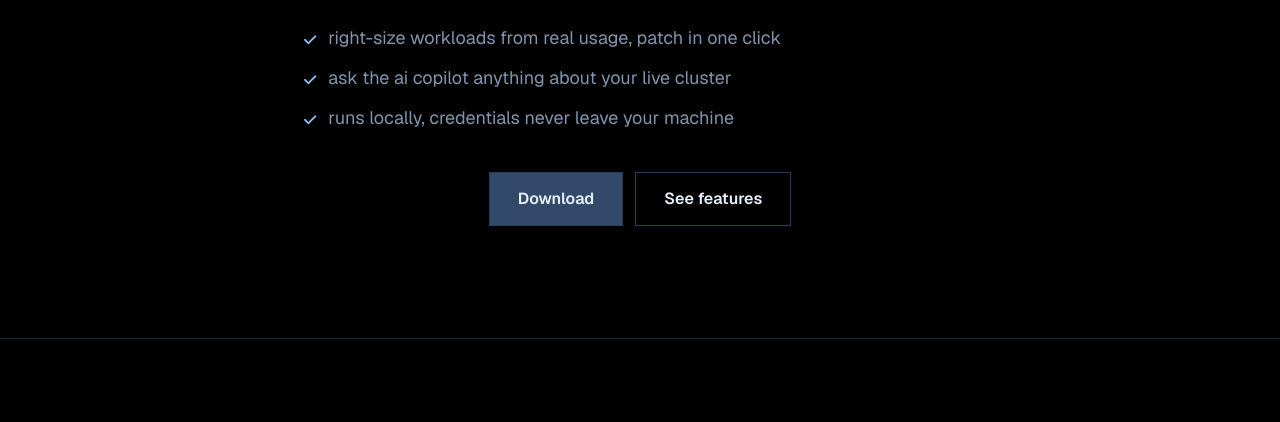
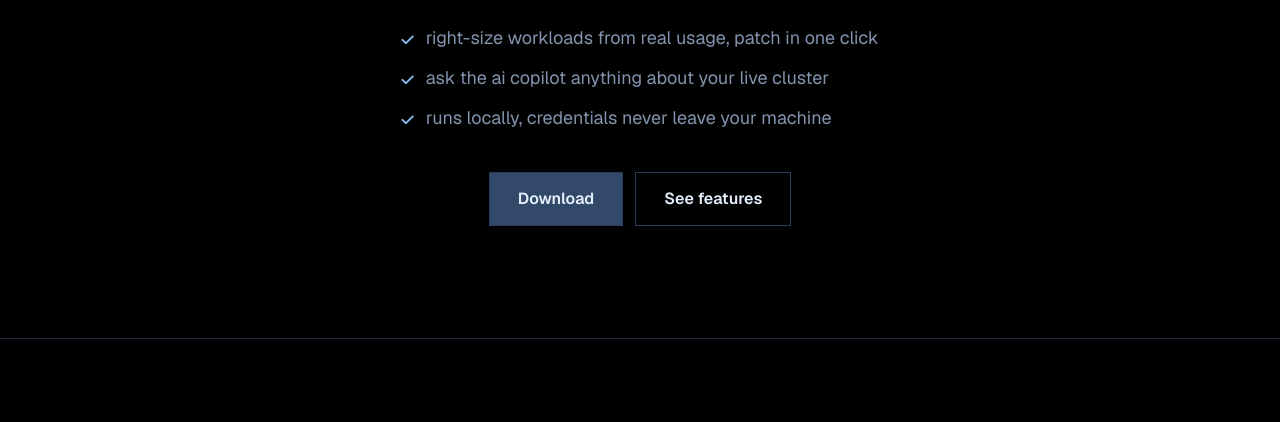
Before and after one commit to sukhijashivansh/clusterheart, a plain HTML site: page index.html in a window 1280 px wide. Shown: the part 378-800 px from the top of the page. Drawn offline with nearby package versions, Linux system fonts and the light colour scheme.

Commit message:
ui(site): center the hero bullet group under the heading
The checklist was a centered max-w-2xl block with left-aligned text, so
it sat left of centre. Shrink to w-fit so the whole group centres while
items stay left-aligned.

Co-Authored-By: Claude Opus 4.8 <noreply@anthropic.com>

```diff
--- a/index.html
+++ b/index.html
@@ -200,7 +200,7 @@
                 <span>One application.</span>
             </h1>
 
-            <ul class="text-sm sm:text-[1rem] md:text-lg text-muted max-w-2xl mx-auto mb-10 space-y-3 text-left">
+            <ul class="text-sm sm:text-[1rem] md:text-lg text-muted w-fit max-w-full mx-auto mb-10 space-y-3 text-left">
                 <li class="flex gap-3">
                     <i class="fa-solid fa-check text-accent mt-1.5 text-sm"></i>
                     <span>right-size workloads from real usage, patch in one click</span>
```
